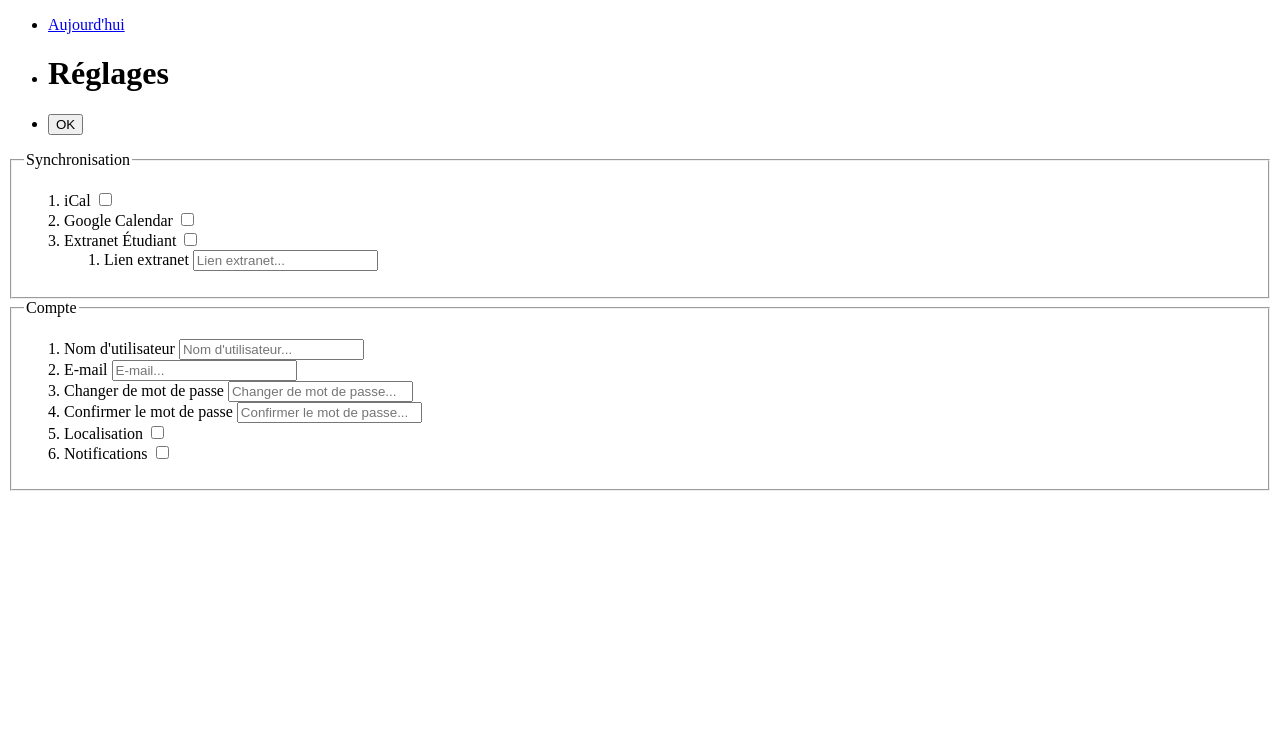
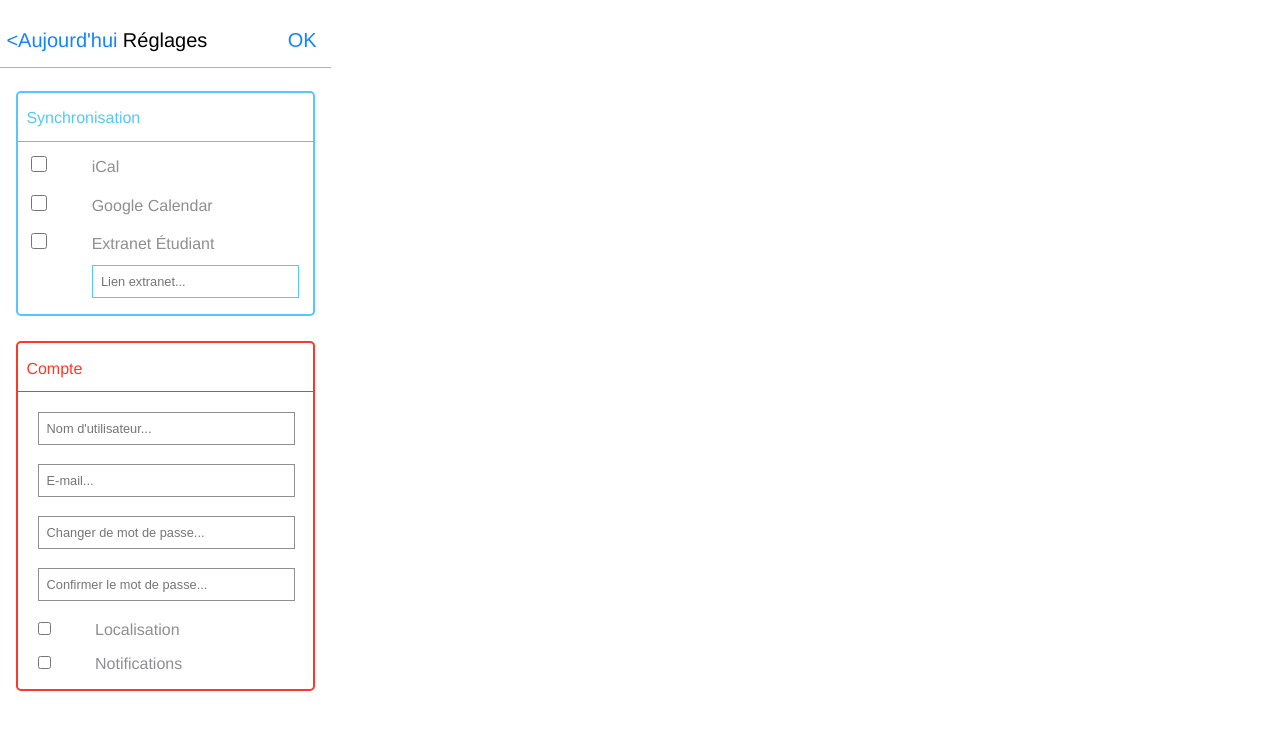
Before and after one commit to Tibroux/Tiby_TFE, a PHP site: page /reglages.html in a window 1280 px wide. Shown: the top 730 px of the page. Run offline with PHP 8.4, Linux system fonts and the light colour scheme.

Commit message:
check_parameters

```diff
--- a/css/styles.css
+++ b/css/styles.css
@@ -12,7 +12,7 @@ body {
 	font-weight: 100;
 	font-size: 16px;
 	max-width: 320px;
-	overflow: hidden;
+	overflow-x: hidden;
 }
 header {
 	margin-top: 1.5rem;
@@ -51,6 +51,9 @@ h1 {
 	font-weight: 500;
 	position: relative;
 	left: 0rem;
+}
+h1.space {
+	left: .4rem;
 }
 li.confirm_btn {
 	width: 33%;
@@ -95,6 +98,7 @@ form.synchro {
 form.compte {
 	border: 2px solid #ff3824;
 	margin-top: 1.6rem;
+	margin-bottom: 1.6rem;
 }
 fieldset {
 	border: none;
@@ -181,9 +185,6 @@ li.simule input:checked ~ label {
 .moit label {
 	margin-left: 0;
 }
-.moit input {
-
-}
 .moit a {
 	color: #8e8e93;
 	font-size: .8rem;
--- a/reglages.html
+++ b/reglages.html
@@ -3,13 +3,14 @@
 <head>
     <meta charset="UTF-8">
     <title>Réglages</title>
+    <link rel="stylesheet" href="css/styles.css" type="text/css"/>
 </head>
 <body>
 	<header>
 		<ul>
-			<li><a class="back" href="#">Aujourd'hui</a></li>
-			<li><h1>Réglages</h1></li>
-			<li><input id="OK" name="OK" type="submit" value="OK"/></li>
+			<li class="back"><a href="#">Aujourd'hui</a></li>
+			<li><h1 class="space">Réglages</h1></li>
+			<li class="confirm_btn"><input id="ok" name="OK" type="submit" value="OK"/></li>
 		</ul>
 	</header>
 	<div class="content">
@@ -17,21 +18,21 @@
 			<fieldset>
 				<legend>Synchronisation</legend>
 				<ol>
-					<li>
+					<li id="first_decal_synchro" class="decal">
+					<input id="ical" name="ical" type="checkbox"/>
 					<label for="ical">iCal</label>
-					<input id="ical" name="ical" type="checkbox"/>
 					</li>
-					<li>
+					<li class="decal">
+					<input id="googlecal" name="googlecal" type="checkbox"/>
 					<label for="googlecal">Google Calendar</label>
-					<input id="googlecal" name="googlecal" type="checkbox"/>
 					</li>
-					<li>
+					<li class="decal">
+					<input id="extranet" name="extranet" type="checkbox"/>
 					<label for="extranet">Extranet Étudiant</label>
-					<input id="extranet" name="extranet" type="checkbox"/>
 					<ol>
 						<li>
-						<label for="link_extranet">Lien extranet</label>
-						<input id="link_extranet" name="link_extranet" type="text" placeholder="Lien extranet..."/></li>
+						<label class="disappear" for="link_extranet">Lien extranet</label>
+						<input id="link_extranet" class="area" name="link_extranet" type="text" placeholder="Lien extranet..."/></li>
 					</ol>
 					</li>
 				</ol>
@@ -41,29 +42,29 @@
 			<fieldset>
 				<legend>Compte</legend>
 				<ol>
-					<li>
-					<label for="username">Nom d'utilisateur</label>
-					<input id="username" name="username" type="text" placeholder="Nom d'utilisateur..."/>
+					<li id="first_decal_compte" class="decal">
+					<label class="disappear" for="username">Nom d'utilisateur</label>
+					<input id="username" class="area" name="username" type="text" placeholder="Nom d'utilisateur..."/>
 					</li>
-					<li>
-					<label for="email">E-mail</label>
-					<input id="email" name="email" type="text" placeholder="E-mail..."/>
+					<li class="decal">
+					<label class="disappear" for="email">E-mail</label>
+					<input id="email" class="area" name="email" type="text" placeholder="E-mail..."/>
 					</li>
-					<li>
-					<label for="change_password">Changer de mot de passe</label>
-					<input id="change_password" name="change_password" type="text" placeholder="Changer de mot de passe..."/>
+					<li class="decal">
+					<label class="disappear" for="change_password">Changer de mot de passe</label>
+					<input id="change_password" class="area" name="change_password" type="text" placeholder="Changer de mot de passe..."/>
 					</li>
-					<li>
-					<label for="confirm_password">Confirmer le mot de passe</label>
-					<input id="confirm_password" name="confirm_password" type="text" placeholder="Confirmer le mot de passe..."/>
+					<li class="decal">
+					<label class="disappear" for="confirm_password">Confirmer le mot de passe</label>
+					<input id="confirm_password" class="area" name="confirm_password" type="text" placeholder="Confirmer le mot de passe..."/>
 					</li>
-					<li>
+					<li class="simule">
+					<input id="localisation" name="localisation" type="checkbox"/>
 					<label for="localisation">Localisation</label>
-					<input id="localisation" name="localisation" type="checkbox"/>
 					</li>
-					<li>
+					<li id="last_compte" class="simule">
+					<input id="notifications" name="notifications" type="checkbox"/>
 					<label for="notifications">Notifications</label>
-					<input id="notifications" name="notifications" type="checkbox"/>
 					</li>
 				</ol>
 			</fieldset>
```
